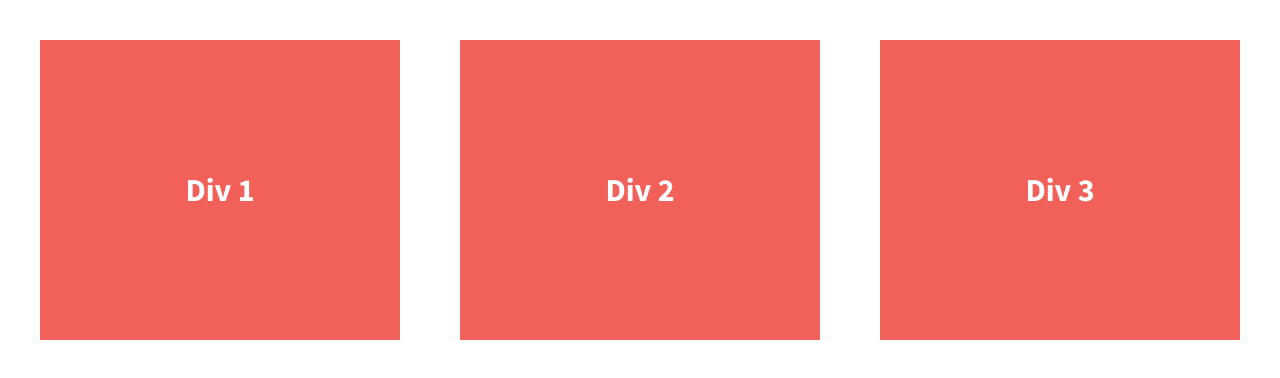
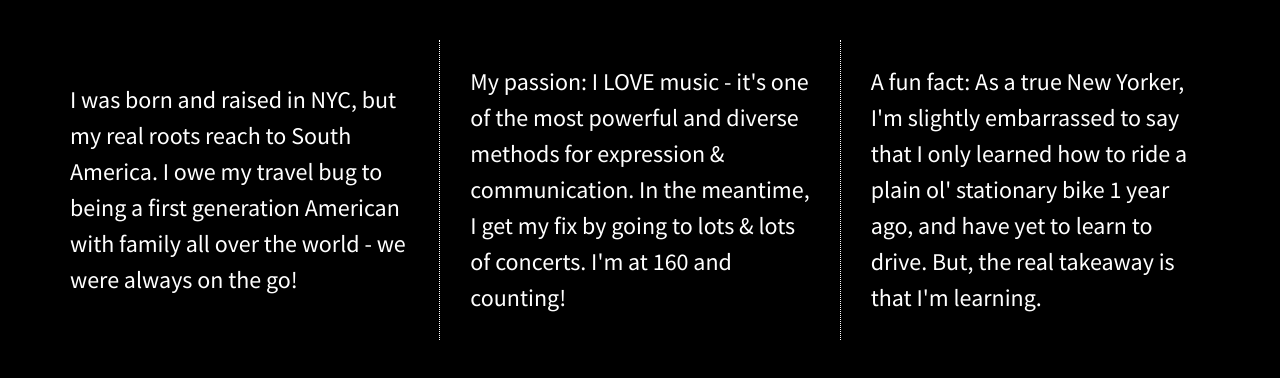
Before and after one commit to achristaldi/div-flexbox-starter, a plain HTML site: page index.html in a window 1280 px wide. Drawn offline with nearby package versions, Linux system fonts and the light colour scheme.

Commit message:
Added text to boxes. Styled boxes. Changed background color

```diff
--- a/css/main.css
+++ b/css/main.css
@@ -97,7 +97,7 @@ textarea {
 
 
 html {
-  background-color: #fff;
+  background-color: #000;
   height: 100%;
 }
 
@@ -110,7 +110,6 @@ body {
 
 .wrapper {
   /*add display:flex and set justify-content to space-between*/
-  font-weight: 700;
   display:flex;
   justify-content: space-between;
 }
@@ -119,14 +118,23 @@ body {
   /*give the divs a width of 30%, add display:flex, set justify-content and align-items to center*/
   color: #fff;
   line-height: 1.5em;
-  font-size: 1.6em;
-  background-color: #f16059;
+  font-size: 1.2em;
+  background-color: #000;
   height: 300px;
   display: flex;
   width: 30%;
   justify-content: center;
   align-items: center;
+  padding-left: 30px;
+  padding-right: 30px;
+
 }
+
+.div-1, .div-2 {
+  border-right: 1px dotted #fff;
+}
+
+
 
 
 
--- a/index.html
+++ b/index.html
@@ -23,13 +23,13 @@
 
         <section class="wrapper">
             <div class="div-1">
-                Div 1
+                <p>I was born and raised in NYC, but my real roots reach to South America. I owe my travel bug to being a first generation American with family all over the world - we were always on the go!</p>
             </div>
             <div class="div-2">
-                Div 2
+                <p>My passion: I LOVE music - it's one of the most powerful and diverse methods for expression & communication. In the meantime, I get my fix by going to lots & lots of concerts. I'm at 160 and counting!</p>
             </div>
             <div class="div-3">
-                Div 3
+                <p>A fun fact: As a true New Yorker, I'm slightly embarrassed to say that I only learned how to ride a plain ol' stationary bike 1 year ago, and have yet to learn to drive. But, the real takeaway is that I'm learning. </p>
             </div>
         </section>
 
```
